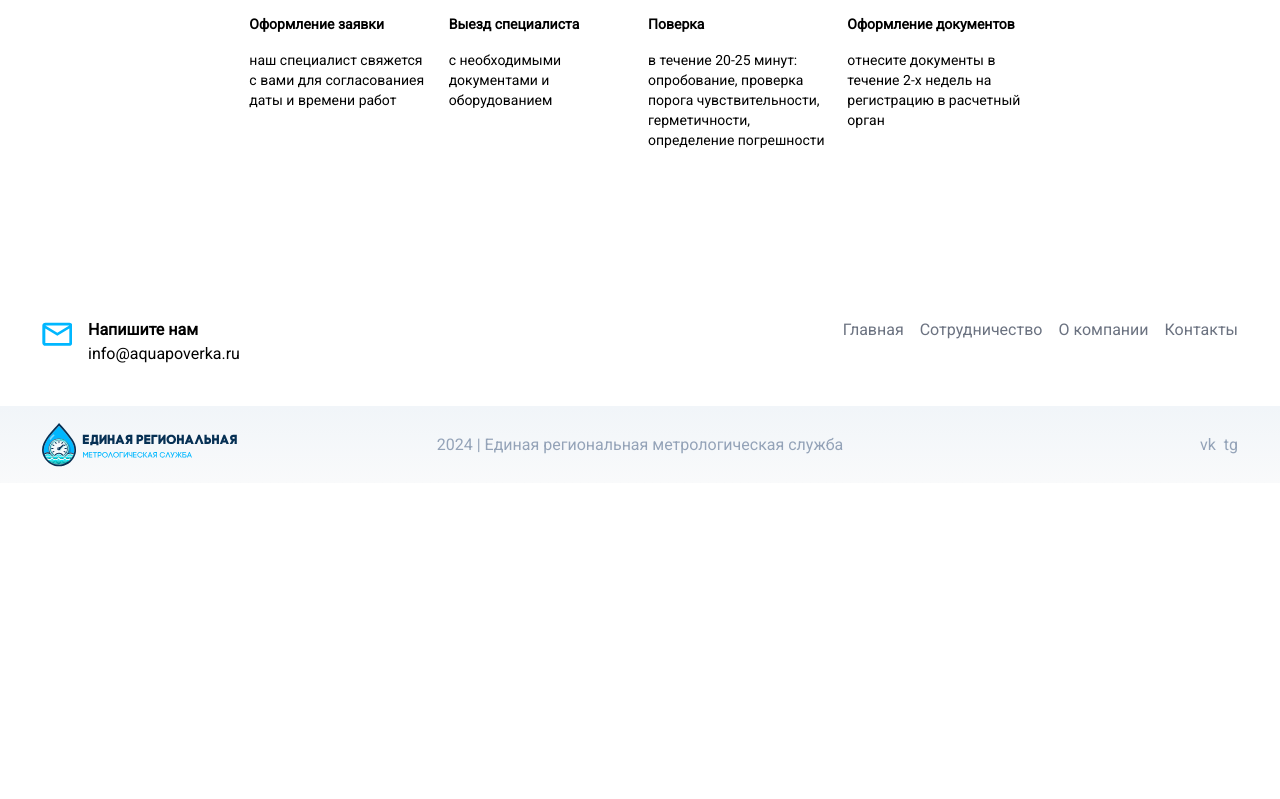
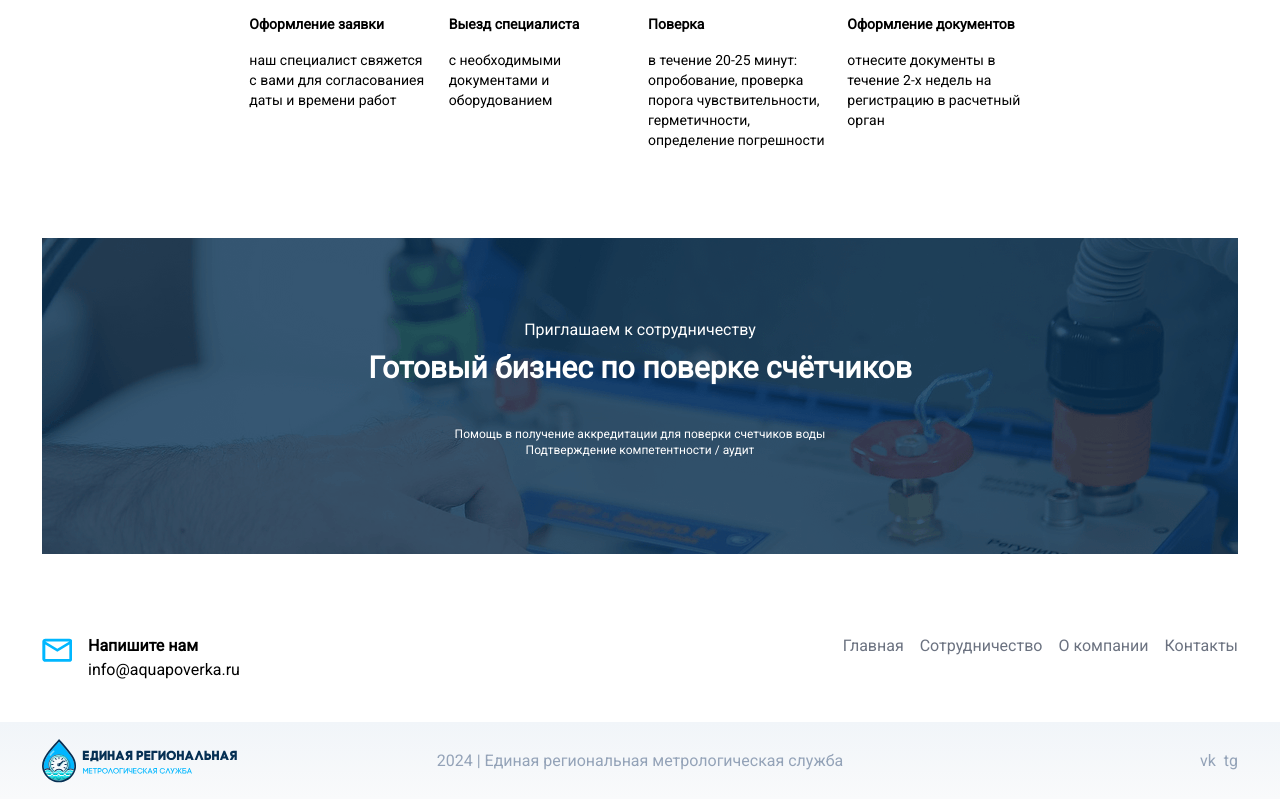
Before and after one commit to Vodoresurs/frontend_react, a Next.js app: page / in a window 1280 px wide. Shown: the part 1924-2723 px from the top of the page. Before the commit the page ends 2407 px from the top, so only its background shows below. Built offline with nearby package versions, Linux system fonts and the light colour scheme; no server answers.

Commit message:
feat: customer page layout

```diff
--- a/app/page.tsx
+++ b/app/page.tsx
@@ -43,9 +43,7 @@ export default function Home() {
 
       <div>
         <div className="w-[1196px] m-auto py-20">
-
             <h2 className="text-lg font-extrabold mb-10 text-center">Как все работает?</h2>
-
           <div className="w-4/6 m-auto text-sm">
             <ul className="flex justify-center">
               <li className="w-1/4 p-2">
@@ -74,13 +72,25 @@ export default function Home() {
                   <span className="w-9 h-9 my-auto px-3 py-2 block text-white rounded-full border-2 border-white font-bold">4</span>
                 </div>
                 <h3 className="font-bold mb-4">Оформление документов </h3>
-                <span className="font-light">отнесите документы в течение 2-х недель на регистрацию в расчетный орган
-</span>
+                <span className="font-light">отнесите документы в течение 2-х недель на регистрацию в расчетный орган</span>
               </li>
             </ul>
           </div>
         </div>
       </div>
+      <div>
+        <div className="w-[1196px] m-auto text-center bg-business-ad relative">
+          <div className="text-white bg-dark-sea bg-opacity-80 h-full py-20">
+            <span className="block mb-2">Приглашаем к сотрудничеству</span>
+            <h2 className="text-3xl font-extrabold mb-10">Готовый бизнес по поверке счётчиков</h2>
+            <div className="w-4/6 m-auto text-xs">
+              <p >Помощь в получение аккредитации для поверки счетчиков воды</p>
+              <p className="mb-4">Подтверждение компетентности / аудит</p>
+            </div>
+          </div>
+        </div>
+      </div>
+
     </>
   );
 }
--- a/tailwind.config.ts
+++ b/tailwind.config.ts
@@ -12,6 +12,7 @@ const config: Config = {
         "gradient-radial": "radial-gradient(var(--tw-gradient-stops))",
         "gradient-conic":
           "conic-gradient(from 180deg at 50% 50%, var(--tw-gradient-stops))",
+        "business-ad": "url('/business-ad.png')"
       },
       colors: {
         'dark-sea': '#063054',
```
Also changed, not shown: public/business-ad.png (added).
